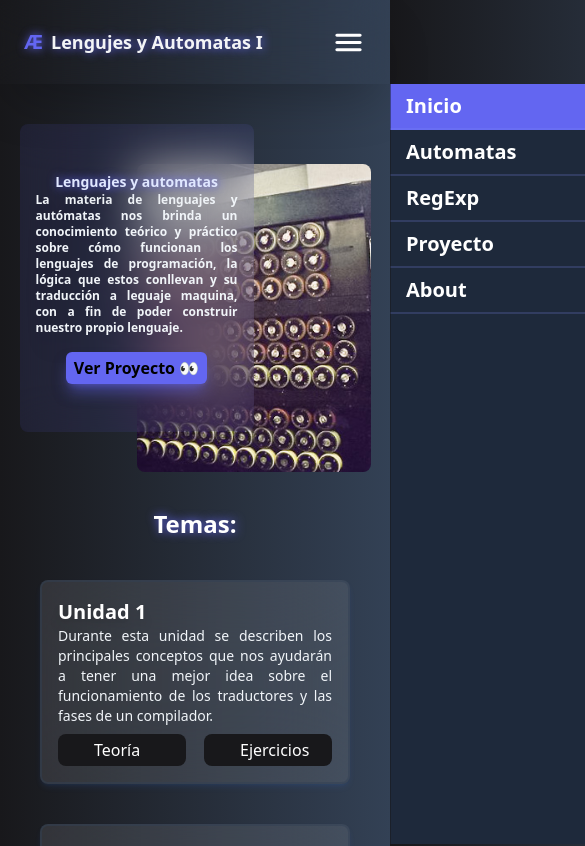
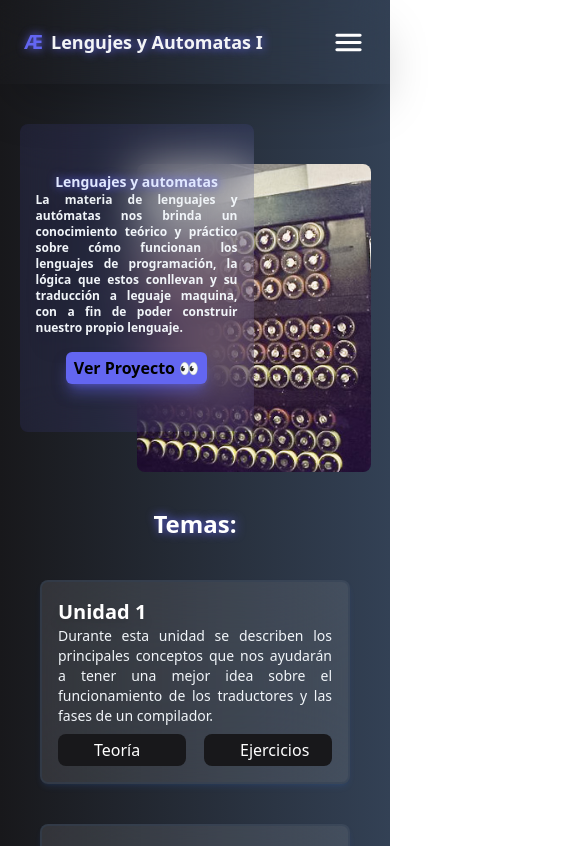
Before and after one commit to AxelTEC/lenguajes-y-automatas, a Next.js app: page / in a window 390 px wide. Shown: the top 846 px of the page, 585 px wide, since content can reach past the window. Built offline with nearby package versions, Linux system fonts and the light colour scheme; some icons are missing.

Commit message:
Ajuste de responsividad navbar

```diff
--- a/app/components/Header.jsx
+++ b/app/components/Header.jsx
@@ -3,15 +3,6 @@ import React, { useState } from "react";
 import Link from "next/link";
 import { usePathname } from "next/navigation";
 import { Icon } from "@iconify/react";
-
-function getWindowDimensions() {
-	if (typeof window === "undefined") return;
-	const { innerWidth: width, innerHeight: height } = window;
-	return {
-		width,
-		height,
-	};
-}
 
 const Header = () => {
 	const router = usePathname();
@@ -43,7 +34,7 @@ const Header = () => {
 	];
 
 	return (
-		<header className="sm:px-6 w-full h-[10vh] flex justify-between items-center px-10 shadow-2xl z-50 backdrop-blur-xl sticky top-0">
+		<header className="max-w-full w-full sm:px-6  h-[10vh] flex justify-between items-center px-10 shadow-2xl z-50 backdrop-blur-xl sticky top-0">
 			<Link
 				href="/"
 				className="text-gray-100 sm:text-lg text-xl font-extrabold text-shadow flex items-center"
@@ -65,8 +56,8 @@ const Header = () => {
 			</nav>
 
 			<nav
-				className={`hidden md:block fixed w-3/4 bg-slate-800 h-[90vh] top-[10vh] right-0 transition-all ease-in-out ${
-					menu ? "translate-x-0" : "translate-x-full"
+				className={`fixed w-3/4 bg-slate-800 h-[90vh] top-[10vh] right-0 transition-all ease-in-out ${
+					menu ? "translate-x-0 block" : "translate-x-full hidden"
 				}`}
 			>
 				{Links?.map(({ path, title }) => (
--- a/app/layout.jsx
+++ b/app/layout.jsx
@@ -6,7 +6,7 @@ export default function RootLayout({ children }) {
 	return (
 		<html>
 			<head />
-			<body className="overflow-x-hidden bg-gradient-to-r from-zinc-900 to-slate-700 scrollbar hover:scrollbar-thumb-indigo-600 scrollbar-thumb-indigo-500 scrollbar-track-slate-600">
+			<body className="max-w-full overflow-x-hidden bg-gradient-to-r from-zinc-900 to-slate-700 scrollbar hover:scrollbar-thumb-indigo-600 scrollbar-thumb-indigo-500 scrollbar-track-slate-600">
 				<Header />
 				{children}
 			</body>
--- a/app/page.jsx
+++ b/app/page.jsx
@@ -4,6 +4,7 @@ import Card from "./components/Card";
 import ContentLayout from "./components/ContentLayout";
 import fsPromises from "fs/promises";
 import path from "path";
+import { v4 as uuidv4 } from "uuid";
 
 const getUnidades = async () => {
 	const filePath = path.join(process.cwd(), `data/unidades.json`);
@@ -21,7 +22,7 @@ export default async function HomePage() {
 					Temas:
 				</h1>
 				{unidades?.map(({ title, text, url }, i) => (
-					<Card key={i} title={title} text={text} url={url} />
+					<Card key={uuidv4()} title={title} text={text} url={url} />
 				))}
 			</ContentLayout>
 		</>
```
